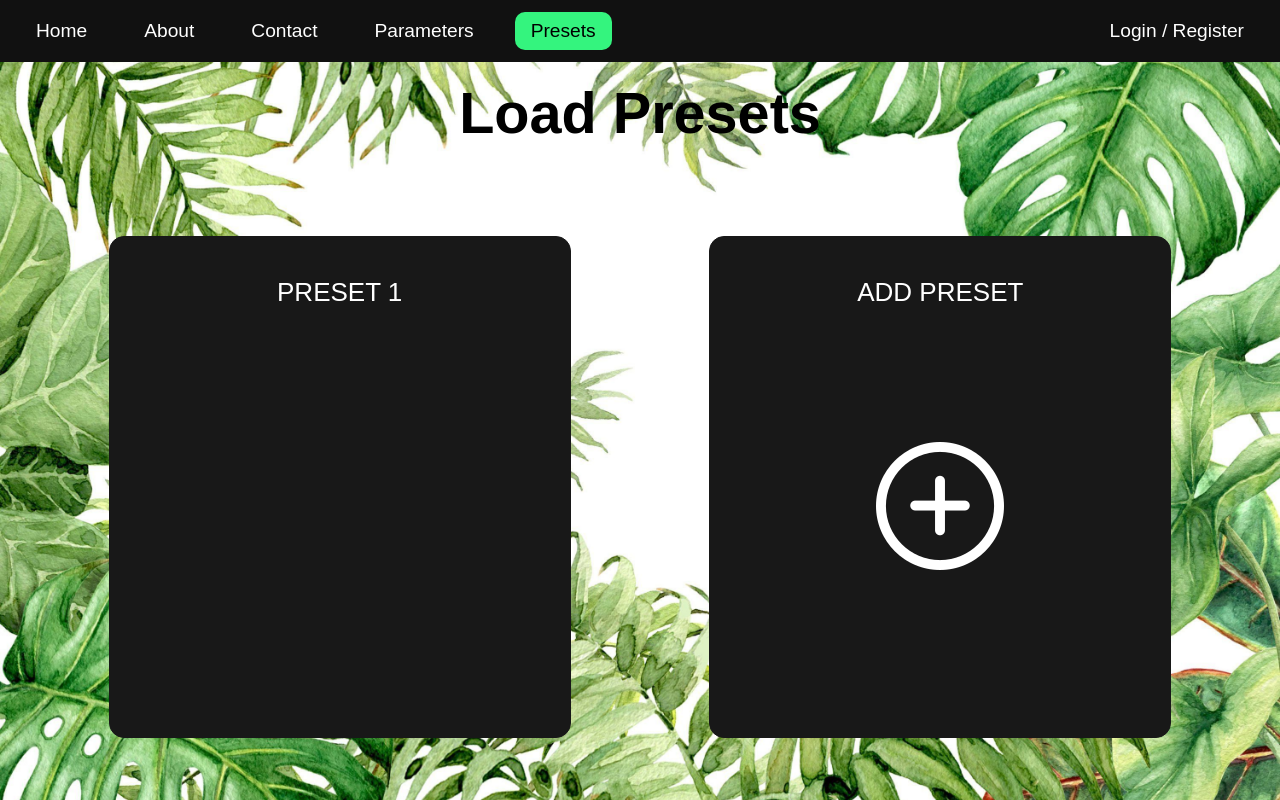
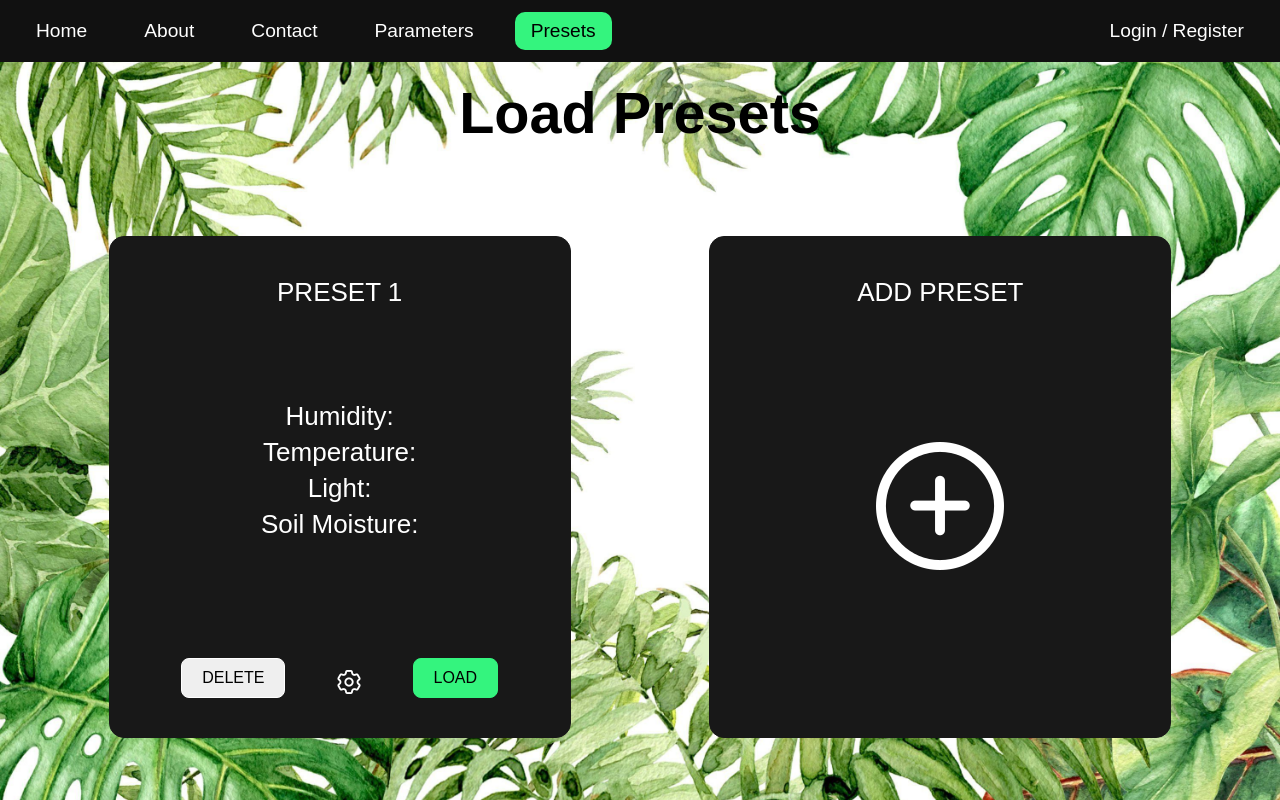
Before and after one commit to seannn9/Thesis-Webpage-Mockup, a React (Vite) app: page /presets in a window 1280 px wide. Built offline with nearby package versions, Linux system fonts and the light colour scheme.

Commit message:
added text to presets cards

```diff
--- a/src/components/ParamCard.jsx
+++ b/src/components/ParamCard.jsx
@@ -5,7 +5,7 @@ function ParamCard(props) {
     return (
         <>
             <div className={props.className}>
-                <p>{props.cardTitle}</p>
+                <p className="cardTitle">{props.cardTitle}</p>
                 <img src={props.src} alt={props.altName} />
                 <br />
                 <br />
--- a/src/components/PresetCard.jsx
+++ b/src/components/PresetCard.jsx
@@ -1,15 +1,28 @@
 import propTypes from "prop-types";
-
+import settingImg from "../images/setting.png";
 function PresetCard(props) {
     return (
         <>
             <div className={props.className}>
-                <p>{props.presetTitle}</p>
+                <p className="cardTitle">{props.presetTitle}</p>
                 <br />
                 <br />
                 <br />
+                <p>Humidity:</p>
+                <p>Temperature:</p>
+                <p>Light:</p>
+                <p>Soil Moisture:</p>
                 <br />
-                <img src={props.src} />
+                <br />
+                <br />
+
+                <div className="buttons">
+                    <button id="del">DELETE</button>
+                    <button id="edit">
+                        <img src={settingImg} />
+                    </button>
+                    <button id="load">LOAD</button>
+                </div>
             </div>
         </>
     );
--- a/src/pages/Presets.jsx
+++ b/src/pages/Presets.jsx
@@ -31,11 +31,14 @@ function Presets() {
             <div className="presetContainer">
                 <PresetCard className="card" presetTitle="PRESET 1" />
                 <Link to="/parameters">
-                    <PresetCard
-                        className="card"
-                        presetTitle="ADD PRESET"
-                        src={addImg}
-                    />
+                    <div className="card">
+                        <p className="cardTitle">ADD PRESET</p>
+                        <br />
+                        <br />
+                        <br />
+                        <br />
+                        <img src={addImg} />
+                    </div>
                 </Link>
             </div>
         </>
--- a/src/styles/Parameters.css
+++ b/src/styles/Parameters.css
@@ -57,6 +57,11 @@
     outline: 1px solid #34f47e;
 }
 
+.card p:not(.cardTitle) {
+    font-family: "Futura Bk BT", Arial, Helvetica, sans-serif;
+    margin-bottom: 5px;
+}
+
 .submit {
     background-color: #34f47e;
     color: #181818;
@@ -109,4 +114,39 @@
 
 .presetContainer a {
     text-decoration: none;
+    height: 100%;
 }
+
+.buttons {
+    display: flex;
+    justify-content: space-evenly;
+    margin-top: 20px;
+    margin-bottom: 20px;
+}
+
+.buttons #del,
+.buttons #load {
+    padding: 10px 20px;
+    border-radius: 8px;
+    font-family: "Futura Lt BT", Arial, Helvetica, sans-serif;
+    font-size: 16px;
+    cursor: pointer;
+}
+
+.buttons #load {
+    background-color: #34f47e;
+    border: 1px solid #34f47e;
+}
+
+.buttons #load:hover {
+    background-color: #2dd16c;
+}
+
+.buttons #del {
+    border: 1px solid white;
+}
+
+.buttons #edit {
+    border: none;
+    background-color: transparent;
+}
```
